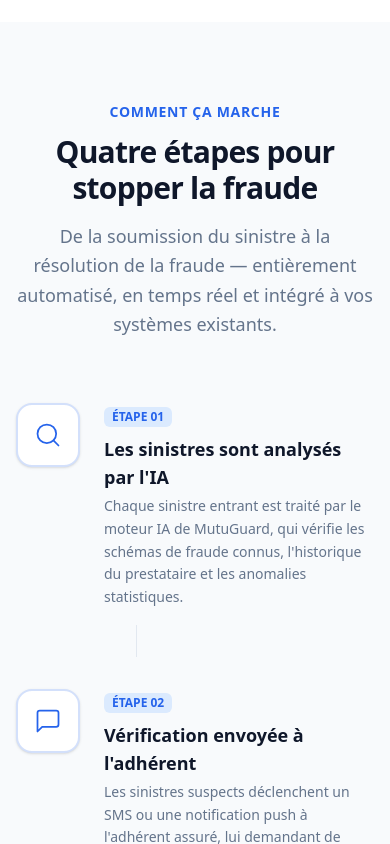
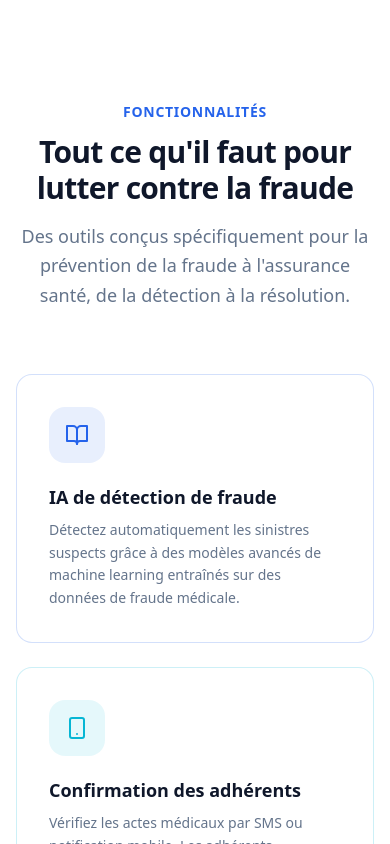
Before and after one commit to raziafif/mutuguard, a Next.js app: page / in a window 390 px wide. Shown: the part 4540-5384 px from the top of the page. Built offline with nearby package versions, Linux system fonts and the light colour scheme.

Commit message:
Remove How It Works section
No longer exposing the internal process flow publicly.

Made-with: Cursor

```diff
--- a/src/app/page.tsx
+++ b/src/app/page.tsx
@@ -2,7 +2,6 @@ import Navbar from "@/components/Navbar";
 import Hero from "@/components/Hero";
 import Problem from "@/components/Problem";
 import Solution from "@/components/Solution";
-import HowItWorks from "@/components/HowItWorks";
 import Features from "@/components/Features";
 import Mission from "@/components/Mission";
 import Trust from "@/components/Trust";
@@ -17,7 +16,6 @@ export default function Home() {
         <Hero />
         <Problem />
         <Solution />
-        <HowItWorks />
         <Features />
         <Mission />
         <Trust />
--- a/src/components/Footer.tsx
+++ b/src/components/Footer.tsx
@@ -10,7 +10,6 @@ export default function Footer() {
       title: t("footer.product"),
       links: [
         { label: t("footer.features"), href: "#features" },
-        { label: t("footer.howItWorks"), href: "#how-it-works" },
         { label: t("footer.pricing"), href: "#" },
         { label: t("footer.documentation"), href: "#" },
       ],
--- a/src/components/Hero.tsx
+++ b/src/components/Hero.tsx
@@ -52,7 +52,7 @@ export default function Hero() {
               {t("hero.cta1")}
               <svg className="ml-2 w-4 h-4" viewBox="0 0 24 24" fill="none" stroke="currentColor" strokeWidth="2" strokeLinecap="round" strokeLinejoin="round"><path d="M5 12h14M12 5l7 7-7 7" /></svg>
             </a>
-            <a href="#how-it-works" className="w-full sm:w-auto inline-flex items-center justify-center px-6 py-3.5 text-base font-medium text-foreground bg-white border border-border rounded-xl hover:bg-surface transition-all">
+            <a href="#solution" className="w-full sm:w-auto inline-flex items-center justify-center px-6 py-3.5 text-base font-medium text-foreground bg-white border border-border rounded-xl hover:bg-surface transition-all">
               {t("hero.cta2")}
             </a>
           </div>
--- a/src/components/HowItWorks.tsx
+++ /dev/null
@@ -1,63 +0,0 @@
-"use client";
-
-import { useI18n } from "@/lib/i18n";
-
-const icons = [
-  <svg key="0" width="28" height="28" viewBox="0 0 24 24" fill="none" stroke="currentColor" strokeWidth="1.5" strokeLinecap="round" strokeLinejoin="round"><circle cx="11" cy="11" r="8" /><line x1="21" y1="21" x2="16.65" y2="16.65" /></svg>,
-  <svg key="1" width="28" height="28" viewBox="0 0 24 24" fill="none" stroke="currentColor" strokeWidth="1.5" strokeLinecap="round" strokeLinejoin="round"><path d="M21 15a2 2 0 0 1-2 2H7l-4 4V5a2 2 0 0 1 2-2h14a2 2 0 0 1 2 2z" /></svg>,
-  <svg key="2" width="28" height="28" viewBox="0 0 24 24" fill="none" stroke="currentColor" strokeWidth="1.5" strokeLinecap="round" strokeLinejoin="round"><path d="M22 11.08V12a10 10 0 1 1-5.93-9.14" /><polyline points="22 4 12 14.01 9 11.01" /></svg>,
-  <svg key="3" width="28" height="28" viewBox="0 0 24 24" fill="none" stroke="currentColor" strokeWidth="1.5" strokeLinecap="round" strokeLinejoin="round"><path d="M18 8A6 6 0 0 0 6 8c0 7-3 9-3 9h18s-3-2-3-9" /><path d="M13.73 21a2 2 0 0 1-3.46 0" /></svg>,
-];
-
-const numbers = ["01", "02", "03", "04"];
-const keys = ["step1", "step2", "step3", "step4"];
-
-export default function HowItWorks() {
-  const { t } = useI18n();
-
-  return (
-    <section id="how-it-works" className="py-20 sm:py-28 bg-surface">
-      <div className="max-w-7xl mx-auto px-4 sm:px-6 lg:px-8">
-        <div className="max-w-2xl mx-auto text-center mb-16">
-          <p className="text-sm font-semibold text-primary uppercase tracking-wider mb-3">
-            {t("how.label")}
-          </p>
-          <h2 className="text-3xl sm:text-4xl font-bold tracking-tight text-foreground">
-            {t("how.title")}
-          </h2>
-          <p className="mt-4 text-lg text-muted leading-relaxed">
-            {t("how.subtitle")}
-          </p>
-        </div>
-        <div className="relative max-w-3xl mx-auto">
-          <div className="absolute left-8 top-0 bottom-0 w-px bg-border hidden sm:block" />
-          <div className="space-y-8">
-            {keys.map((key, i) => (
-              <div key={key} className="relative flex gap-6 items-start">
-                <div className="relative z-10 flex-shrink-0 w-16 h-16 rounded-2xl bg-white border-2 border-primary/20 flex items-center justify-center text-primary shadow-sm">
-                  {icons[i]}
-                </div>
-                <div className="flex-1 pt-1">
-                  <div className="flex items-center gap-3 mb-2">
-                    <span className="text-xs font-bold text-primary bg-primary-light px-2 py-0.5 rounded-md">
-                      {t("how.step")} {numbers[i]}
-                    </span>
-                  </div>
-                  <h3 className="text-lg font-semibold text-foreground mb-1">
-                    {t(`how.${key}.title`)}
-                  </h3>
-                  <p className="text-sm text-muted leading-relaxed max-w-lg">
-                    {t(`how.${key}.desc`)}
-                  </p>
-                  {i < 3 && (
-                    <div className="sm:hidden w-px h-8 bg-border ml-8 mt-4" />
-                  )}
-                </div>
-              </div>
-            ))}
-          </div>
-        </div>
-      </div>
-    </section>
-  );
-}
--- a/src/components/Navbar.tsx
+++ b/src/components/Navbar.tsx
@@ -10,7 +10,6 @@ export default function Navbar() {
   const navLinks = [
     { label: t("nav.problem"), href: "#problem" },
     { label: t("nav.solution"), href: "#solution" },
-    { label: t("nav.howItWorks"), href: "#how-it-works" },
     { label: t("nav.features"), href: "#features" },
     { label: t("nav.mission"), href: "#mission" },
   ];
```
